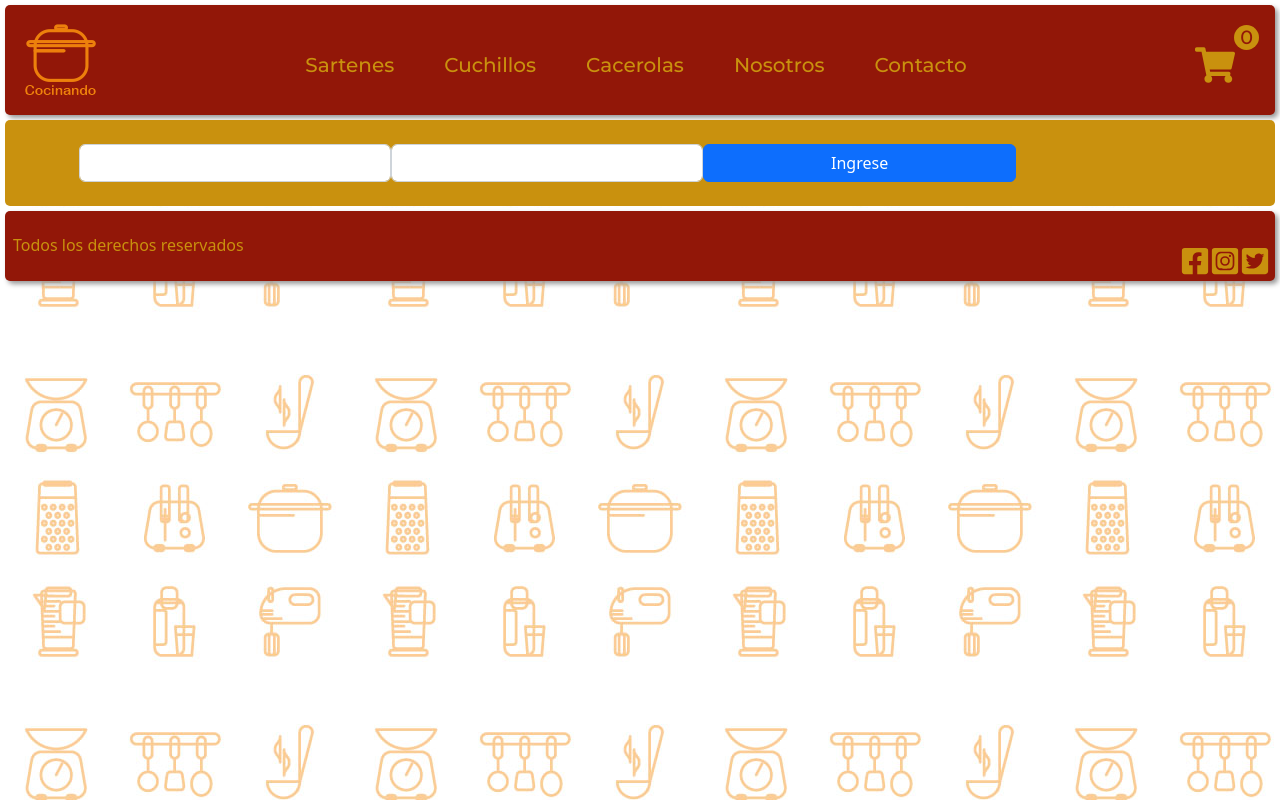
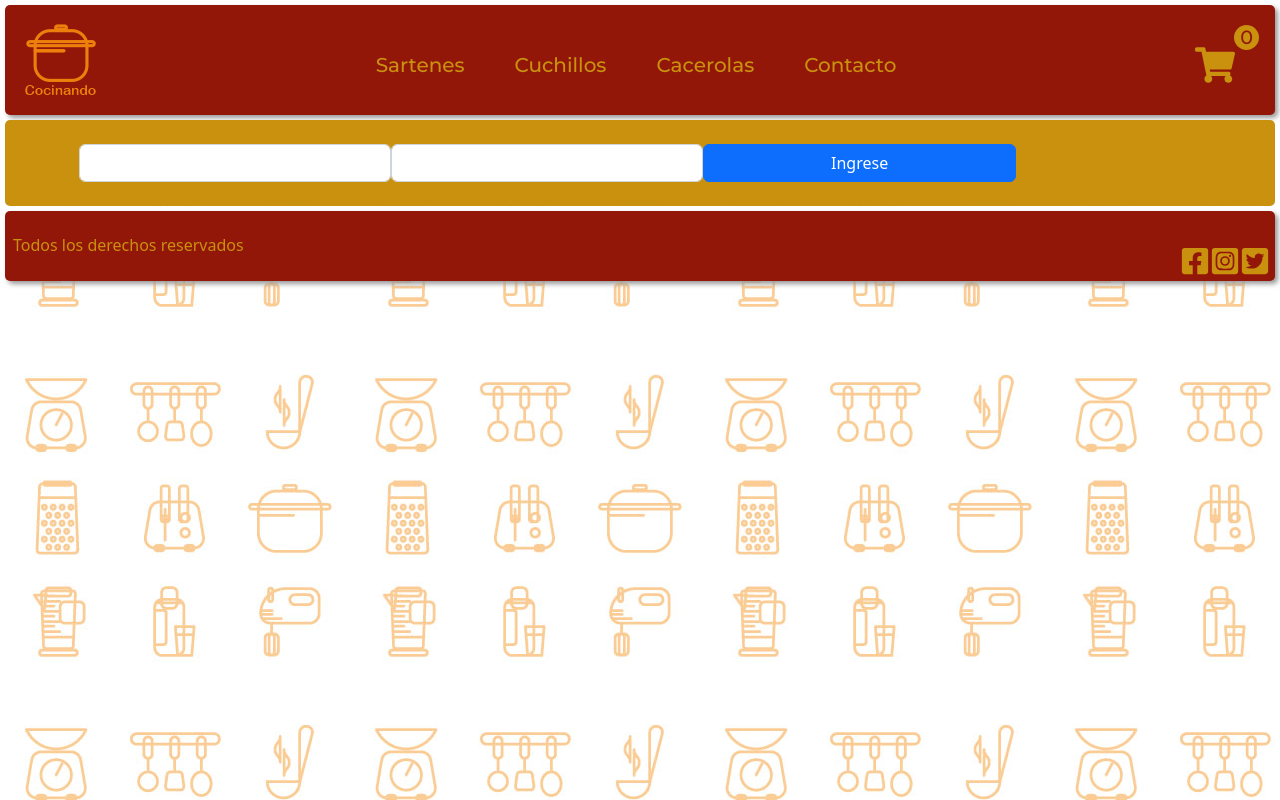
Before and after one commit to MartinAracama/Cocinando-Ecommerce, a React (Create React App) app: page /login in a window 1280 px wide. Shown: the top 800 px of the page. Built offline with nearby package versions, Linux system fonts and the light colour scheme.

Commit message:
se elimino seccion nosotros - ajustes varios

```diff
--- a/src/App.js
+++ b/src/App.js
@@ -5,7 +5,6 @@
 import { ItemListContainer } from "./components/itemListContainer/itemListContainer";
 import { BrowserRouter, Routes, Route, Navigate} from "react-router-dom";
 import { ItemDetailContainer } from './components/itemDetailContainer/itemDetailContainer';
-import { Nosotros } from "./components/Nosotros/nosotros"
 import { Contacto } from "./components/Contacto/contacto"
 import { CartCustomProvider } from "./Context/CartContext";
 import { Cart } from './components/Cart/cart';
@@ -33,7 +32,6 @@
             <Route path='/login' element={ <LoginScreen/> }/>
             <Route path='/cart' element={ <Cart/> }/>
             <Route path='/checkout' element={ <Checkout/> }/>
-            <Route path='/nosotros' element={ <Nosotros/> }/>
             <Route path='/contacto' element={ <Contacto/> }/>
 
             <Route path='*' element={ <Navigate to="/"/> }/>
--- a/src/Context/LoginContext.js
+++ b/src/Context/LoginContext.js
@@ -10,7 +10,7 @@
     },
     {
         email: "martin@aracama.com",
-        password: "1258"
+        password: "1966"
     },
     {
         email: "tuto@aracama.com",
--- a/src/components/Nosotros/nosotros.js
+++ /dev/null
@@ -1,11 +0,0 @@
-import React from 'react'
-
-export const Nosotros = () => {
-
-  return (
-    <div className='container my-5'>
-        <h2 className='titulo'>Nosotros</h2>
-
-    </div>
-  )
-}
--- a/src/components/Nosotros/nosotros.scss
+++ /dev/null
@@ -1,3 +0,0 @@
-.titulo {
-    color: #f6aa1c;
-}
--- a/src/components/header/header.js
+++ b/src/components/header/header.js
@@ -17,7 +17,6 @@
                 <Link to="/productos/sartenes" className="navbar-link">Sartenes</Link>
                 <Link to="/productos/cuchillos" className="navbar-link">Cuchillos</Link>
                 <Link to="/productos/cacerolas" className="navbar-link">Cacerolas</Link>
-                <Link to="/nosotros" className="navbar-link">Nosotros</Link>
                 <Link to="/contacto" className="navbar-link">Contacto</Link>
             </nav>
                 <CartWidget/>
--- a/src/components/itemListContainer/itemListContainer.scss
+++ b/src/components/itemListContainer/itemListContainer.scss
@@ -9,7 +9,4 @@
     height: auto;
     position: relative;
     left: 5%;
-    // background-color: #621708;
-
-    //border-radius: 15px;
 }
```
